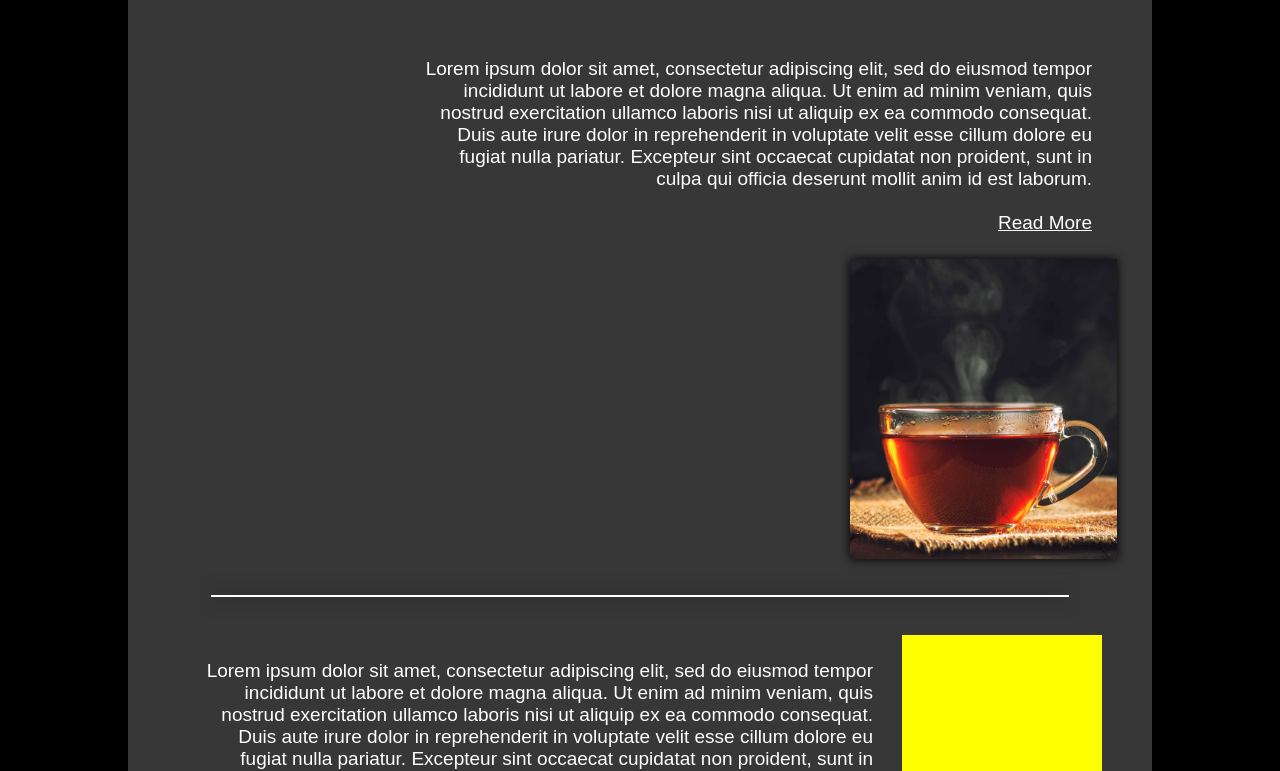
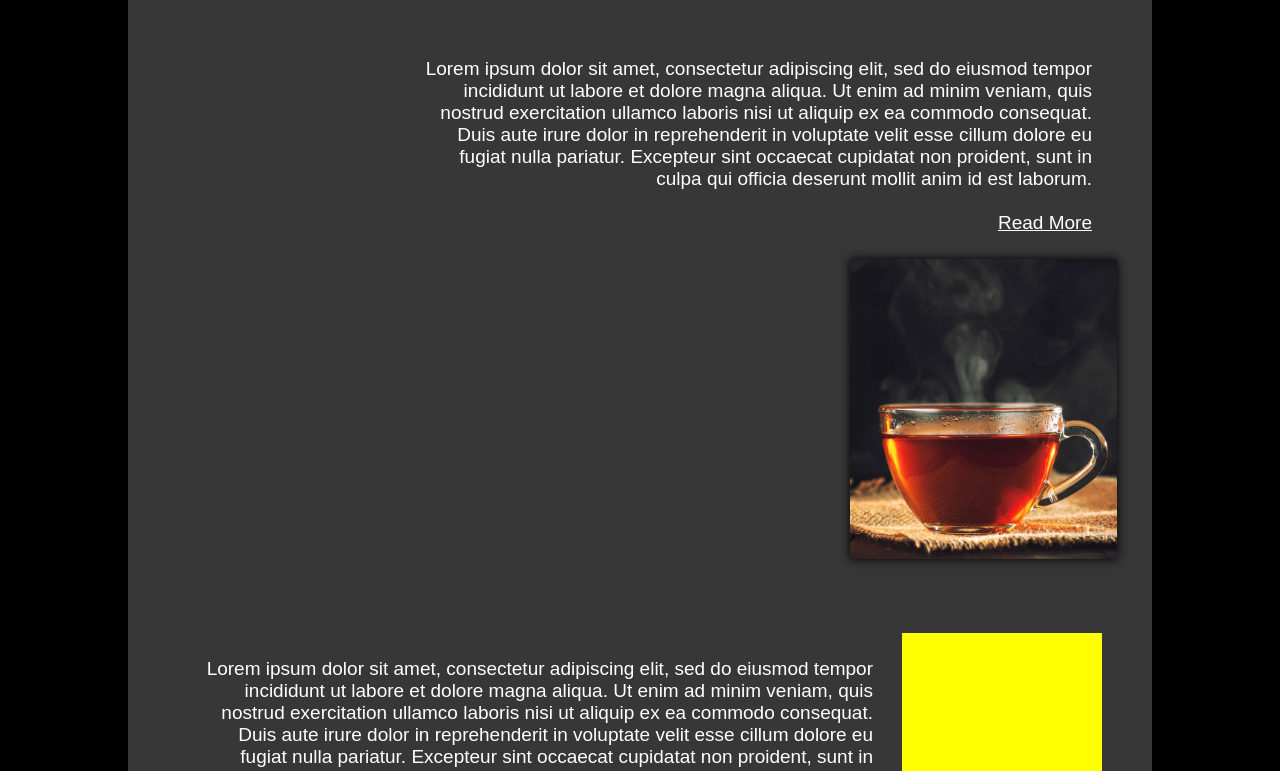
Before and after one commit to davi9091/Site, a plain HTML site: page index.html in a window 1280 px wide. Shown: the part 77-848 px from the top of the page. Drawn offline with Linux system fonts and the light colour scheme.

Commit message:
So I decided to remove that stupid line, plus it didn't work properly.

```diff
--- a/index.html
+++ b/index.html
@@ -32,7 +32,6 @@
       <a href="#">Read More</a>
       </div>
       <img src="./tea.jpg" class="block-img" alt="">
-      <div class="line"></div>
     </div>
     <div class="block1">
       <div class="text-block">Lorem ipsum dolor sit amet, consectetur adipiscing elit, sed do eiusmod tempor incididunt ut labore et dolore magna aliqua. Ut enim ad minim veniam, quis nostrud exercitation ullamco laboris nisi ut aliquip ex ea commodo consequat. Duis aute irure dolor in reprehenderit in voluptate velit esse cillum dolore eu fugiat nulla pariatur. Excepteur sint occaecat cupidatat non proident, sunt in culpa qui officia deserunt mollit anim id est laborum.
--- a/style.css
+++ b/style.css
@@ -172,17 +172,6 @@ a {
   box-shadow: 0 0 10px black;
 }
 
-.line {
-  background-color: white;
-  display: block;
-  left: 5%;
-  top: 32px;
-  position: relative;
-  width: 90%;
-  height: 2px;
-  box-shadow: 0 0 20px black;
-}
-
 @media only screen
   and (min-width: 375px)
   and (max-width: 1000px) {
```
